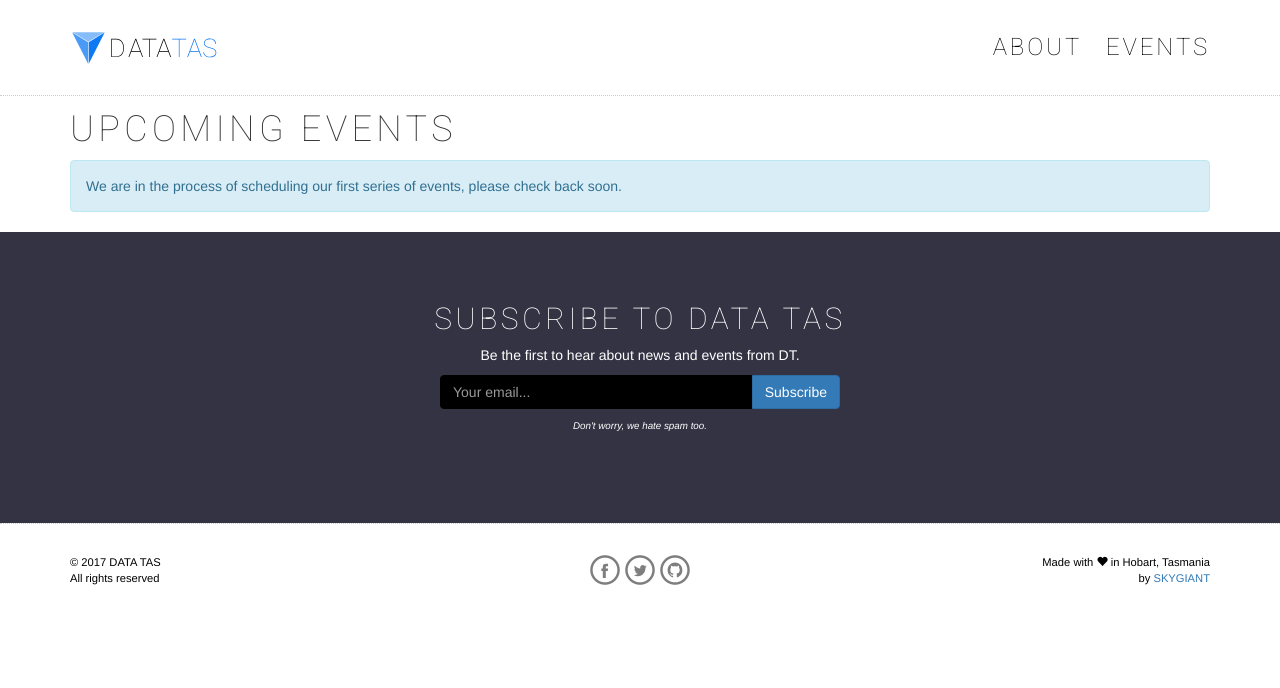
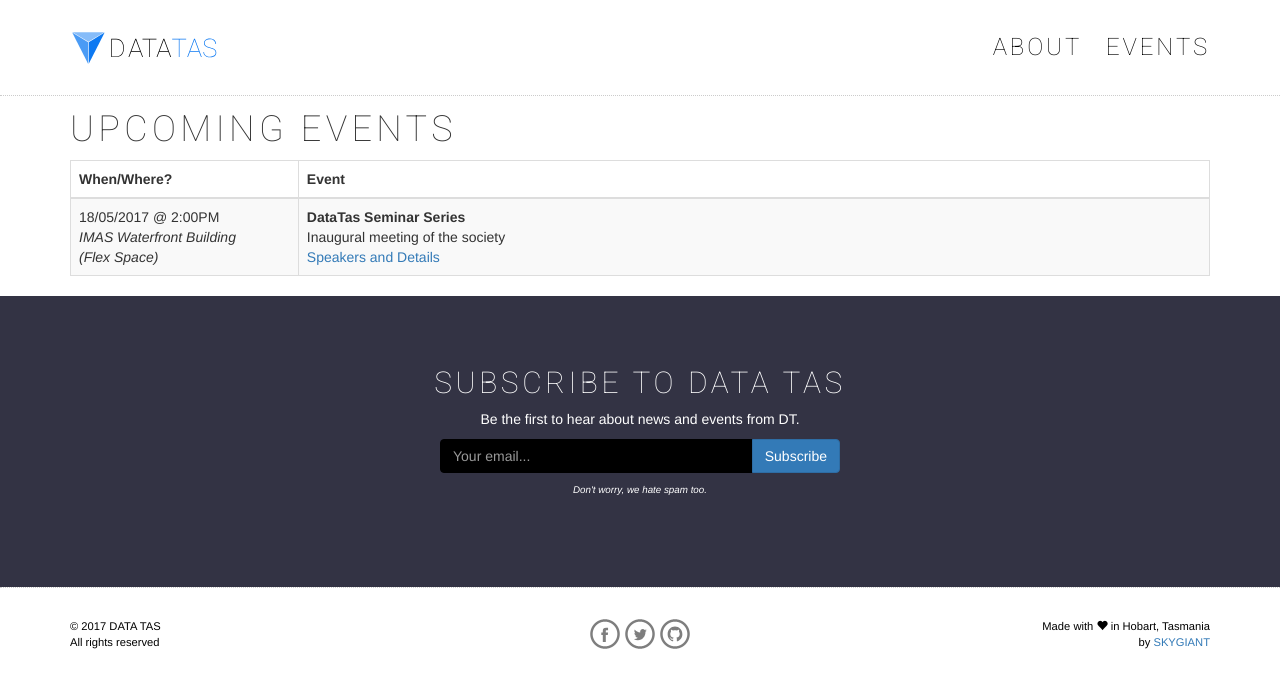
Before and after one commit to datatas/datatas.github.io, a Jekyll site: the page built from events/index.md, in a window 1280 px wide. Shown: the top 688 px of the page. Built offline with Jekyll 4.4.1, drawn with Linux system fonts in a browser that asks for light colours; nearby versions of some CDN libraries.

Commit message:
Added events page

```diff
--- a/_data/events.csv
+++ b/_data/events.csv
@@ -1,2 +1,2 @@
-date,time,title,description
-01/01/2017,4:00pm,Seminar Series,The DT monthly seminar series.
+date,time,venue,title,description,link
+18/05/2017,2:00PM,IMAS Waterfront Building<br/>(Flex Space),DataTas Seminar Series,"Inaugural meeting of the society",http://mailchi.mp/d13a46aef036/data-tas-inaugural-meeting-april-7
--- a/events/index.md
+++ b/events/index.md
@@ -17,7 +17,7 @@ show_banner: false
 
     <thead>
         <tr>
-            <th width="20%">Date</th>
+            <th width="20%">When/Where?</th>
             <th>Event</th>
         </tr>
     </thead>
@@ -26,8 +26,8 @@ show_banner: false
 
         {% for event in site.data.events %}
         <tr>
-            <td>{{event.date}} @ {{event.time}}</td>
-            <td>{{event.title}}<br/>{{event.description}}</td>
+            <td>{{event.date}} @ {{event.time}}<br/><em>{{event.venue}}</em></td>
+            <td><strong>{{event.title}}</strong><br/>{{event.description}}<br/><a href="{{event.link}}" target="_blank">Speakers and Details</a></td>
         </tr>
         {% endfor %}
 
@@ -35,19 +35,4 @@ show_banner: false
 
 </table>
 
-## Seminar Series
-
-We meet monthly for our regular Seminar Series during which a handful of presenters will conduct a seminar on a data-related subject relevant to their work.
-
-## Casual Meetups
-
-Members meet casually to discuss code and data-related topics over a cuppa. If you require assistance or just want to bounce ideas off fellow data enthusiasts, this is the place for you.
-
-- IMAS Waterfront, 9:00am Flex Space
-- UTas Sandy Bay,
-
-### R Fridays
-
-Talk about R stuff...
-
 {% endif %}
```
Also changed, not shown: other parts of events/index.md (+1 -1 lines).
